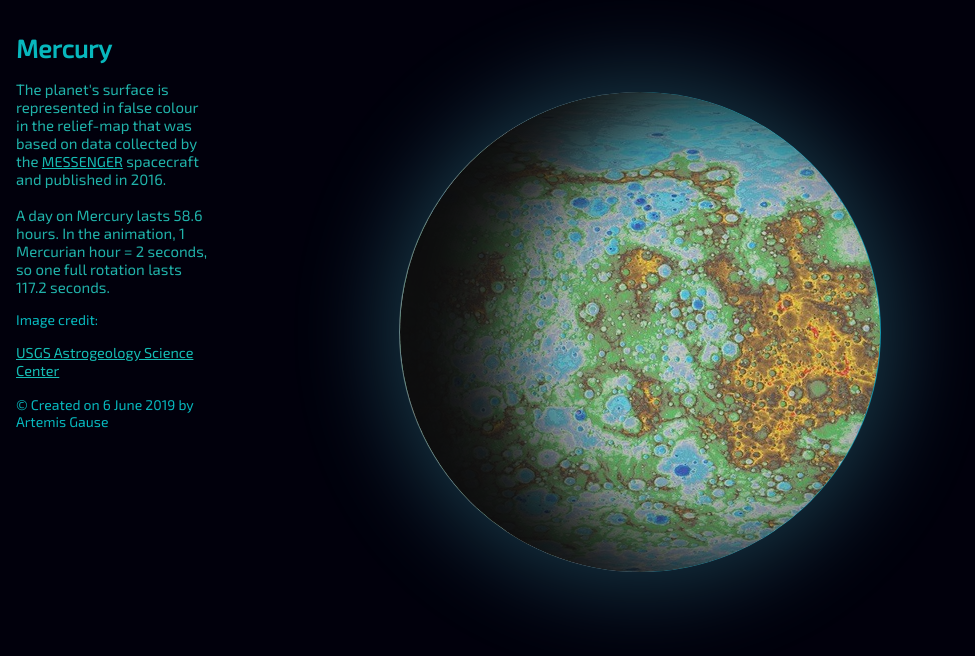
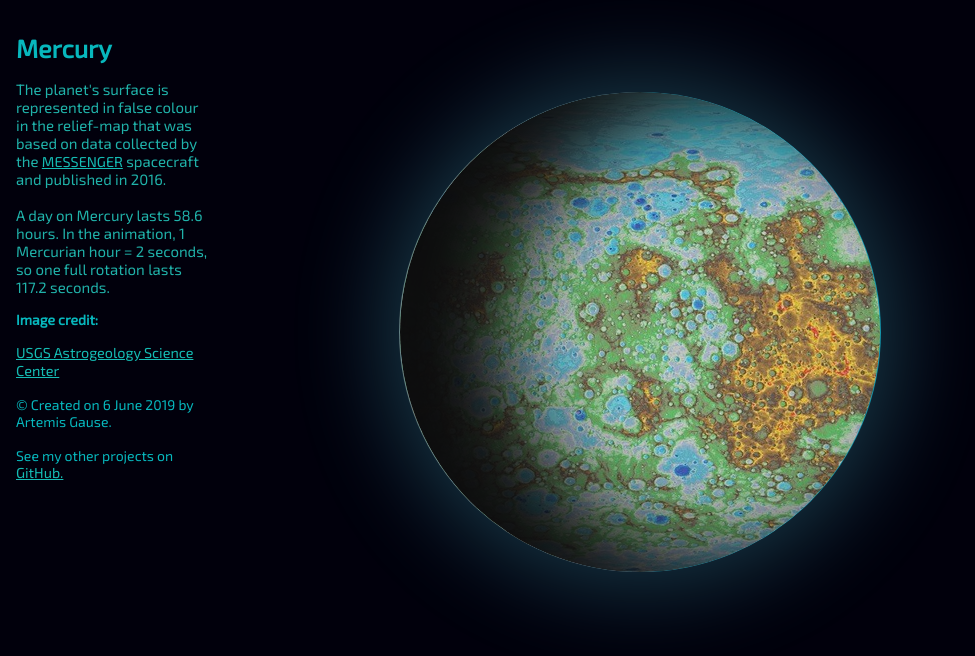
Before and after one commit to MissArray/Planet_Mercury, a plain HTML site: page index.html in a window 1280 px wide. Shown: the whole page, without its empty margins (0-975 px from the left). Drawn offline with Linux system fonts and the light colour scheme.

Commit message:
Added link

```diff
--- a/index.html
+++ b/index.html
@@ -18,10 +18,13 @@
                 A day on Mercury lasts 58.6 hours. In the animation, 1 Mercurian hour = 2 seconds, so one full rotation lasts 117.2 seconds.
             </p>
             <p>
-               Image credit:
+               <b>Image credit:</b>
             </p>
             <p><a href='https://is.gd/8XmZFB' target='_blank'>USGS Astrogeology Science Center</a></p>
-            <p>&copy; Created on 6 June 2019 by Artemis Gause</p>
+            <p>&copy; Created on 6 June 2019 by Artemis Gause.
+                <br><br>
+                See my other projects on <a href='https://github.com/MissArray'>GitHub.</a>
+            </p>
             </div>
         <div id='exo-container'>
             <div id='exoplanet'></div>
```
